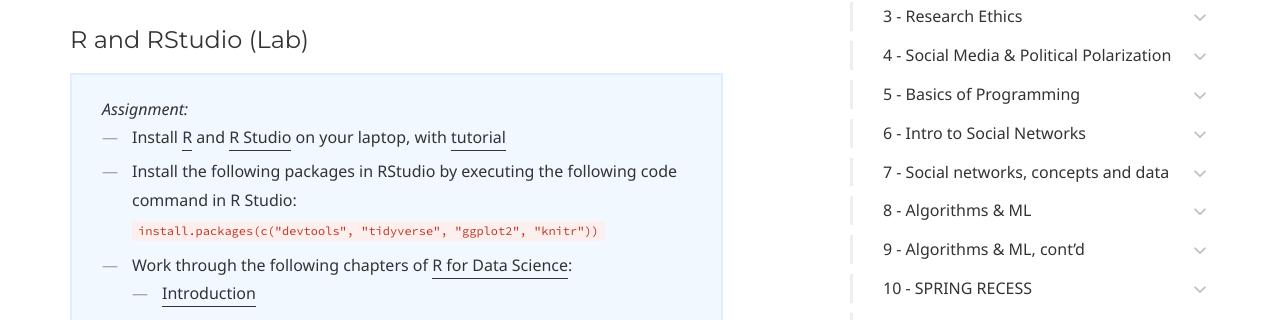
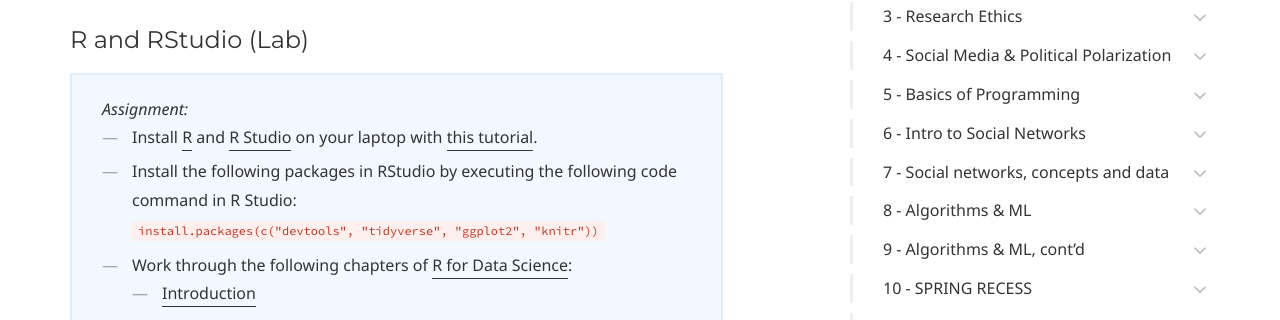
Before and after one commit to dssoc/dssoc.github.io, a Jekyll site: the page built from schedule.md, in a window 1280 px wide and 900 px high, scrolled down 967 px. Shown: the part 134-454 px from the top of the window. Built offline with Jekyll 4.4.1, drawn with Linux system fonts in a browser that asks for light colours; some web fonts are replaced.

Commit message:
update R install tutorial

```diff
--- a/schedule.md
+++ b/schedule.md
@@ -34,7 +34,7 @@
 <div class="callout callout--info">
 <i>Assignment:</i> <br/>
 <ul>
-<li>Install <a href = "https://cloud.r-project.org/">R</a> and <a href = "https://www.rstudio.com/">R Studio</a> on your laptop, with <a href = "https://htmlpreview.github.io/?https://github.com/cbail/comp_soc_undergrad/blob/master/Installing_R/Installing-R-Tutorial.html"> tutorial </a></li>
+<li>Install <a href = "https://cloud.r-project.org/">R</a> and <a href = "https://www.rstudio.com/">R Studio</a> on your laptop with <a href = "https://htmlpreview.github.io/?https://github.com/cbail/comp_soc_undergrad/blob/master/Installing_R/Installing-R-Tutorial.html"> this tutorial</a>.</li>
 <li>Install the following packages in RStudio by executing the following code command in R Studio:
 <br/><small><code>install.packages(c("devtools", "tidyverse", "ggplot2", "knitr"))</code></small></li>
 <li>Work through the following chapters of <a href = "http://r4ds.had.co.nz/">R for Data Science</a>:
```
